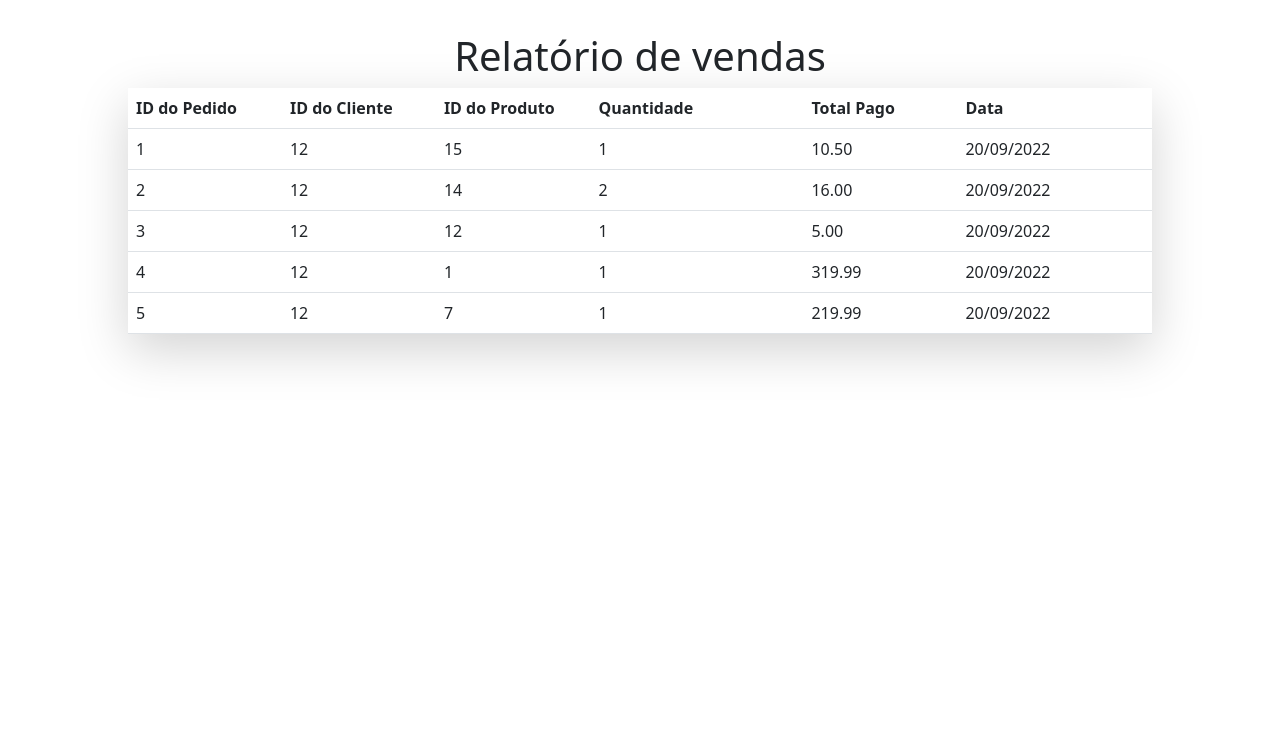
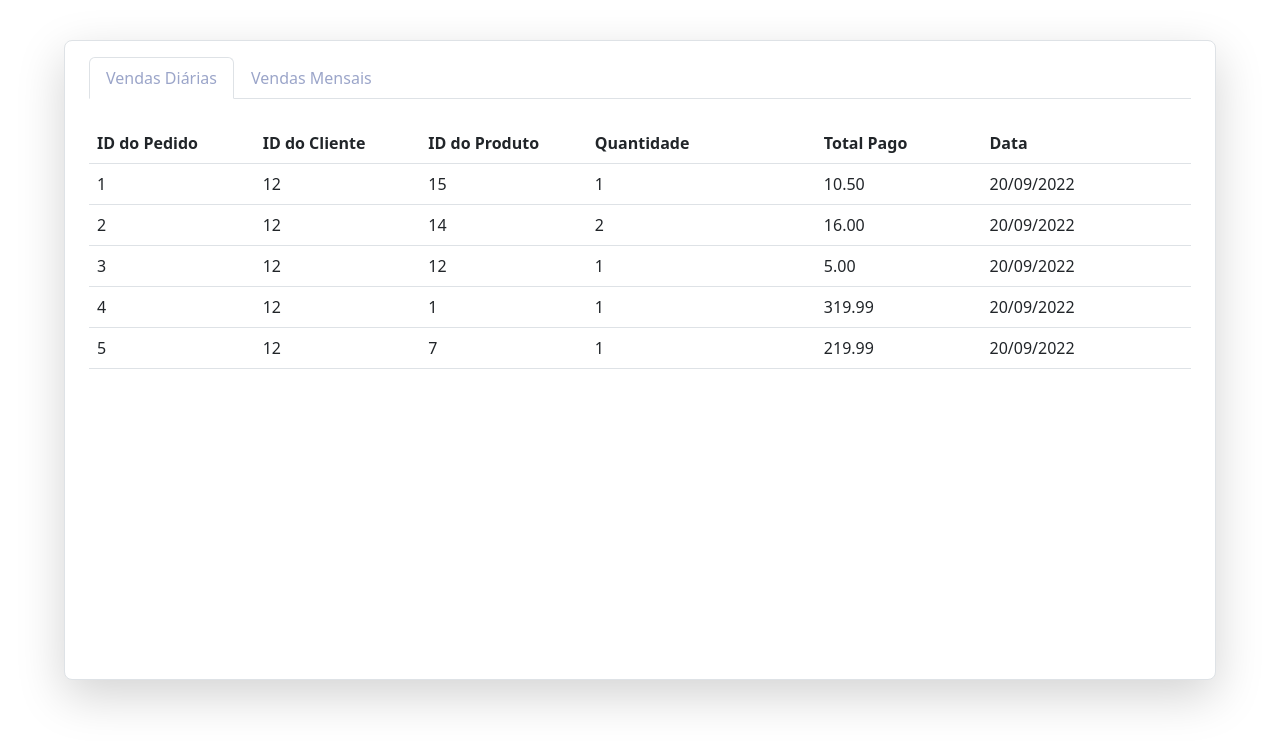
Before and after one commit to lucaschini/adibas, a PHP site: page /admin/relatorioVendas.php in a window 1280 px wide. Shown: the part 59-800 px from the top of the page. Run offline with PHP 8.4, Linux system fonts and the light colour scheme; a user stored in the database is signed in; data comes from the database, SQL or seed files in the repository; some libraries are stand-ins or nearby versions.

Commit message:
FRONT TERMINADO

```diff
--- a/admin/index.php
+++ b/admin/index.php
@@ -19,7 +19,7 @@ if (!isset($_SESSION["logado"]) || $_SESSION["logado"] != TRUE) {
 
 </head>
 
-<body class="center-index bg-secondary">
+<body class="center bg-secondary">
 	<div class="container">
 		<div class="row align-items-center rounded-3 border shadow-lg bg-white" style="padding: 2rem; justify-content: center;">
 			<div class="col-lg-7 p-3 p-lg-5 pt-lg-3">
--- a/admin/menucliente.html
+++ b/admin/menucliente.html
@@ -88,7 +88,7 @@
                 readonly
               />
             </div>
-            <button type="button" class="btn btn-primary">Alterar dados</button>
+            <button type="button" class="btn btn-primary" style="margin: 1rem 0;">Alterar dados</button>
             <form action="sair.php">
               <button type="submit" class="btn btn-primary">Sair da conta</button>
           </form>
--- a/admin/relatorioVendas.php
+++ b/admin/relatorioVendas.php
@@ -17,7 +17,7 @@ if ($_SESSION["funcao"] !== "gerente") {
     <link rel="stylesheet" href="../style/style.css" />
     <link rel="stylesheet" href="../style/style2.css" />
     <link rel="stylesheet" href="../style/styleadm.css">
-    <script src="bootstrap\node_modules\bootstrap\dist\js\bootstrap.bundle.js"></script>
+    <script src="../bootstrap\node_modules\bootstrap\dist\js\bootstrap.bundle.js"></script>
     <title>Relatório de Vendas</title>
 </head>
 
@@ -27,10 +27,23 @@ if ($_SESSION["funcao"] !== "gerente") {
             <a class="navbar-brand" href="index.php"><img src="../imagens/Adibas.png" alt="Logo" width="50" height="32"></a>
         </div>
     </nav>
-    <div class="center-prod">
-        <h1 align='center'>Relatório de vendas</h1>
-
-        <table align=center class="table table-hover shadow-lg" style="width: 80% !important;">
+    <div class="center-90" style="margin: 0 !important; padding: 0 !important">
+        <div class="rounded-3 border shadow-lg bg-white" style="width: 90vw; padding: 1rem 1.5rem; min-height: 80vh">
+            <ul class="nav nav-tabs" id="myTab" role="tablist">
+                <li class="nav-item" role="presentation">
+                    <button class="nav-link text-secondary active" id="home-tab" data-bs-toggle="tab" data-bs-target="#home-tab-pane" type="button" role="tab" aria-controls="home-tab-pane" aria-selected="true">
+                        Vendas Diárias
+                    </button>
+                </li>
+                <li class="nav-item" role="presentation">
+                    <button class="nav-link text-secondary" id="profile-tab" data-bs-toggle="tab" data-bs-target="#profile-tab-pane" type="button" role="tab" aria-controls="profile-tab-pane" aria-selected="false">
+                        Vendas Mensais
+                    </button>
+                </li>
+            </ul>
+            <div class="tab-content" id="myTabContent">
+                <div class="tab-pane fade show active" id="home-tab-pane" role="tabpanel" aria-labelledby="home-tab" tabindex="0" style="padding: 1.5rem 0;">
+                    <table align=center class="table table-hover " style="width: 100% !important;">
                         <thead>
                             <tr>
                                 <th width="80">ID do Pedido</th>
@@ -59,6 +72,39 @@ if ($_SESSION["funcao"] !== "gerente") {
                         </tbody>
                     </table>
                 </div>
+                <div class="tab-pane fade" id="profile-tab-pane" role="tabpanel" aria-labelledby="profile-tab" tabindex="0" style="padding: 1.5rem 0;">
+                    <table align=center class="table table-hover" style="width: 100% !important;">
+                        <thead>
+                            <tr>
+                                <th width="80">ID do Pedido</th>
+                                <th width="80">ID do Cliente</th>
+                                <th width="80">ID do Produto</th>
+                                <th width="80">Quantidade</th>
+                                <th width="80">Total Pago</th>
+                                <th width="80">Data</th>
+                            </tr>
+                        </thead>
+                        <tbody>
+                            <?php
+                            $conexao = mysqli_connect("localhost", "root", "", "adibas");
+                            $sql = "SELECT *  FROM `tbpedido`";
+                            $resultado = mysqli_query($conexao, $sql);
+                            while ($linha = mysqli_fetch_array($resultado)) {
+                                echo "<tr>";
+                                echo "<td>" . $linha['idPedido'] . "</td>";
+                                echo "<td>" . $linha['idCliente'] . "</td>";
+                                echo "<td>" . $linha["idProduto"] . "</td>";
+                                echo "<td>" . $linha["quantidade"] . "</td>";
+                                echo "<td>" . $linha['precoPago'] . "</td>";
+                                echo "<td>" . $linha['data'] . "</td>";
+                                echo "</tr>";
+                            } ?>
+                        </tbody>
+                    </table>
+                </div>
+            </div>
+        </div>
+    </div>
 </body>
 
 </html>
--- a/carrinho.php
+++ b/carrinho.php
@@ -17,7 +17,7 @@
 			<a class="navbar-brand" href="index.php"><img src="imagens/Adibas.png" alt="Logo" width="50" height="32"></a>
 		</div>
 	</nav>
-	<div class="center" style="margin: 0 !important; padding: 0 !important;">
+	<div class="center-90" style="margin: 0 !important; padding: 0 !important;">
 		<div class="rounded-3 border shadow-lg bg-white" style="width:80vw; padding: 2rem; min-height: 70vh;">
 			<?php
 			session_start();
--- a/style/style2.css
+++ b/style/style2.css
@@ -7,13 +7,13 @@
   justify-content: center;
 }
 
-.center-index{
-  height: 100vh!important;
+.center-90{
+  height: 90vh !important;
 }
 
 .center,
 .center-prod,
-.center-index {
+.center-90{
   width: 100%;
   height: 100vh;
   display: flex;
@@ -91,7 +91,7 @@ th {
   grid-row-gap: 50px;
 }
 
-.grid-p{
+.grid-p {
   display: grid;
   grid-template-columns: repeat(2, 1fr);
   grid-template-rows: 1fr;
```
Also changed, not shown: admin/expedi.html (+34 -2 lines), admin/financeiro.html (+33 -2 lines), imagens/check.svg (added). Lines whose indentation alone changed are shown as unchanged.
